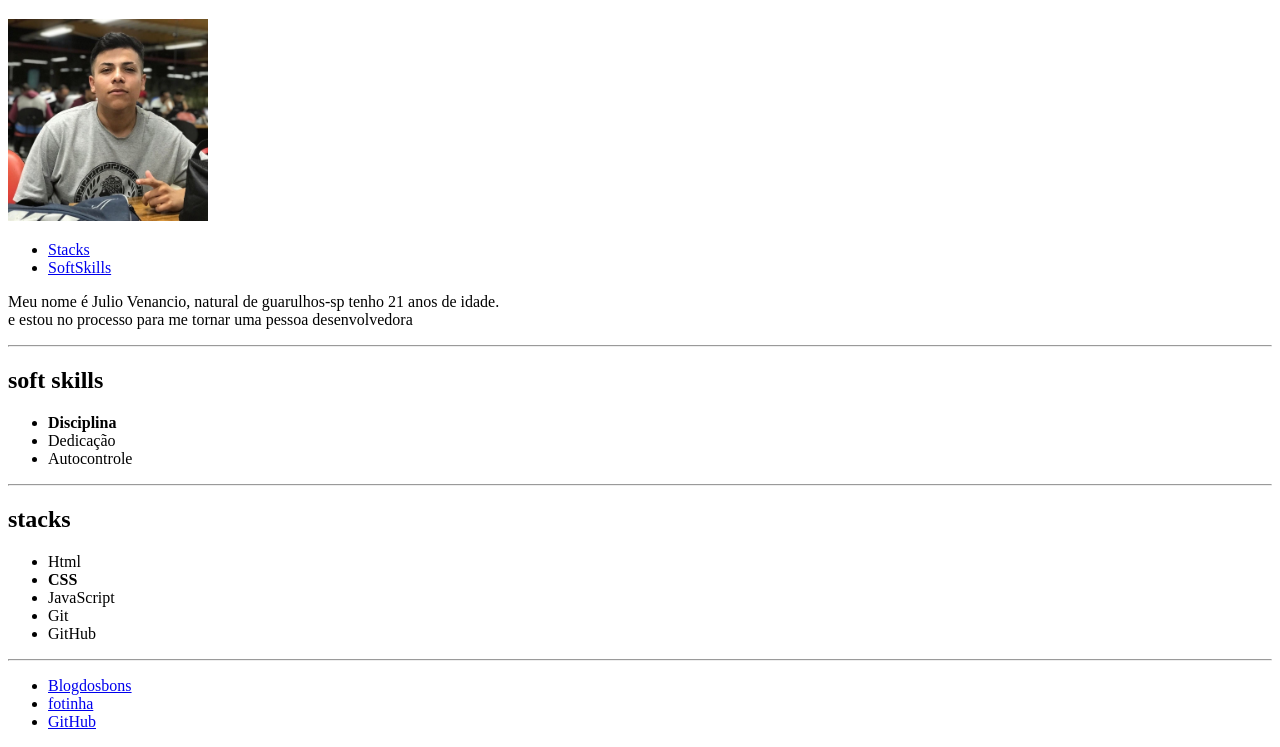
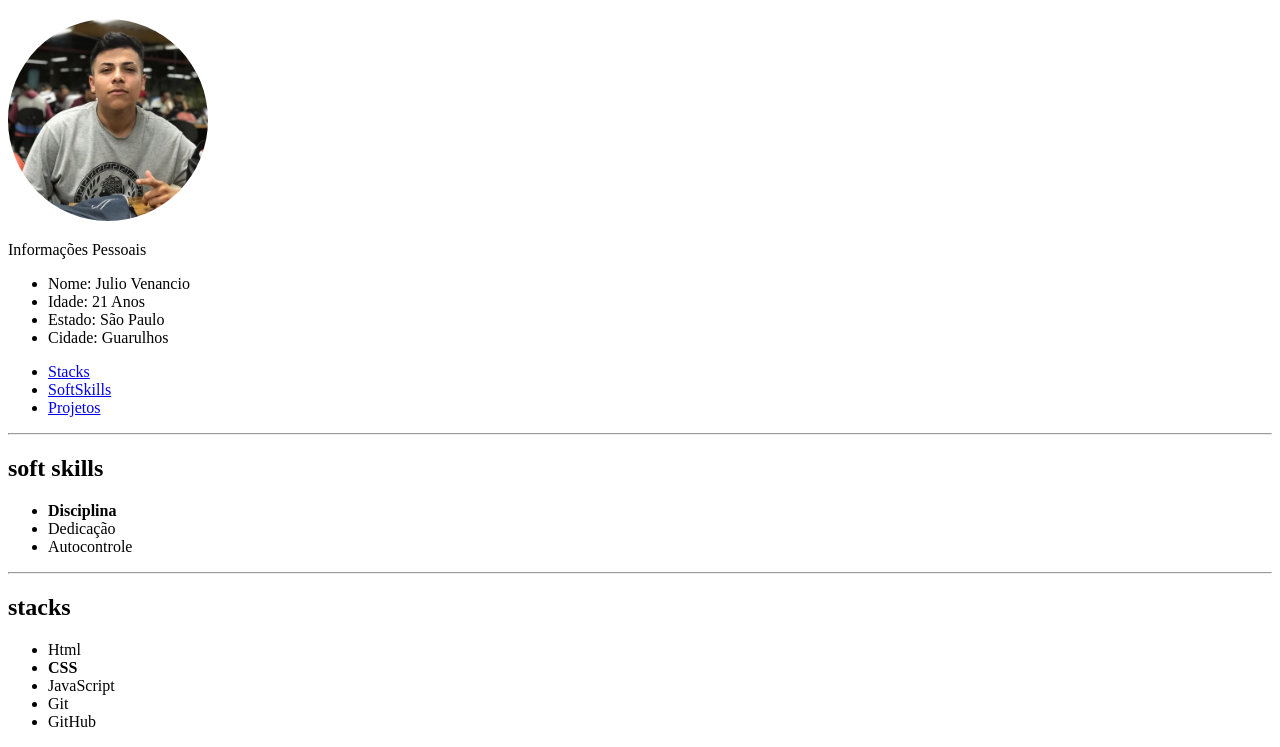
Before and after one commit to JulioVenan/JulioVenan.github.io, a plain HTML site: page index.html in a window 1280 px wide. Shown: the part 61-808 px from the top of the page. Drawn offline with Linux system fonts and the light colour scheme.

Commit message:
mundanças estruturais

```diff
--- a/index.html
+++ b/index.html
@@ -5,7 +5,8 @@
     <meta charset="UTF-8">
     <meta http-equiv="X-UA-Compatible" content="IE=edge">
     <meta name="viewport" content="width=device-width, initial-scale=1.0">
-    <title>Portifolio Trybe!</title>
+    <link rel="stylesheet" href="./style/style.css">
+    <title>Portifolio</title>
 </head>
 
 <body>
@@ -14,15 +15,26 @@
 
     <img id="juliobonitao" src="./style/profilepicture.jpg" alt="foto do julio lindao" width="200px">
 
+    <p>Informações Pessoais</p>
+
+    <ul>
+        <li>Nome: Julio Venancio </li>
+        <li>Idade: 21 Anos</li>
+        <li>Estado: São Paulo</li>
+        <li>Cidade: Guarulhos</li>
+    </ul>
+
+
+
     <ul>
 
         <li><a href="#stk">Stacks</a></li>
         <li><a href="#sft">SoftSkills</a></li>
+        <li><a href="https://github.com/JulioVenan" target="_blank">Projetos</a></li>
 
     </ul>
 
-    <p>Meu nome é Julio Venancio, natural de guarulhos-sp tenho 21 anos de idade. <br>e estou no processo para me tornar
-        uma pessoa desenvolvedora</p>
+
 
     <hr>
 
@@ -35,8 +47,6 @@
         <li>
             Autocontrole
         </li>
-
-
 
     </ul>
 
@@ -64,13 +74,9 @@
 
     </ul>
 
-    <hr>
 
-    <ul>
-        <li><a href="https://pt.stackoverflow.com/" target="_blank">Blogdosbons</a></li>
-        <li><a href="#juliobonitao"> fotinha </a></li>
-        <li><a href="https://github.com/JulioVenan" target="_blank">GitHub</a></li>
-    </ul>
+
+
 </body>
 
 
--- a/style/style.css
+++ b/style/style.css
@@ -0,0 +1,3 @@
+img{
+    border-radius: 50%;
+}
```
